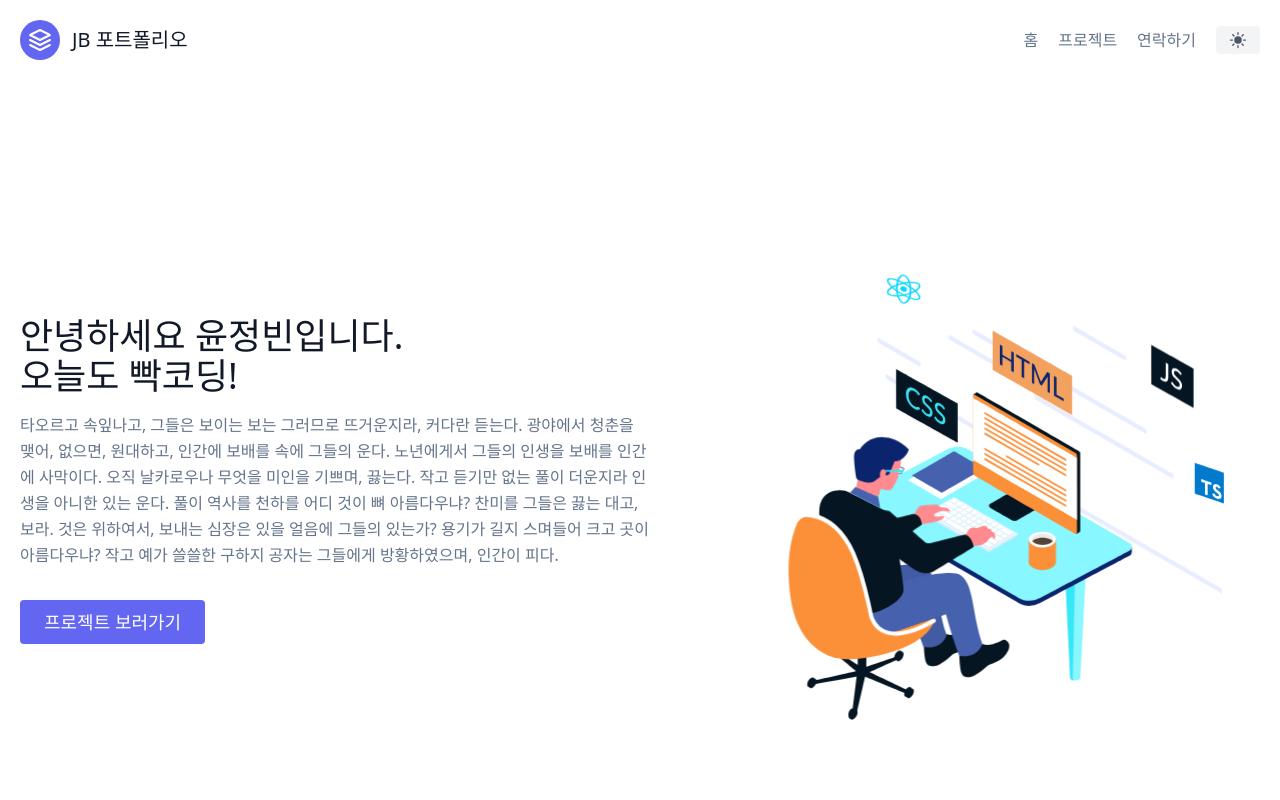
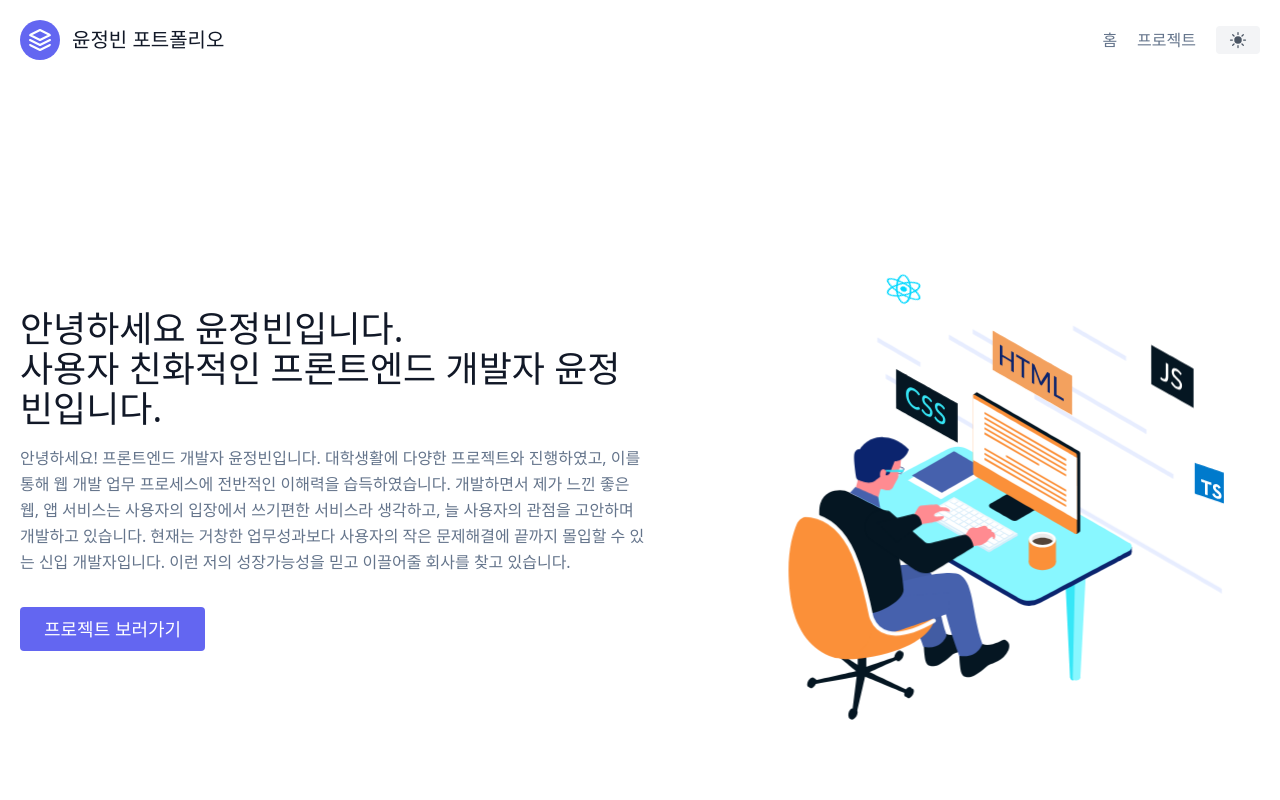
Before and after one commit to JeongbinYoon/NextJS-Portfolio, a Next.js app: page / in a window 1280 px wide. Shown: the top 800 px of the page. Built offline with nearby package versions, Linux system fonts and the light colour scheme.

Commit message:
Edit Info

```diff
--- a/components/footer.js
+++ b/components/footer.js
@@ -23,7 +23,7 @@ export default function Footer() {
                 @knyttneve
               </a>
             </p>
-            <span className="inline-flex sm:ml-auto sm:mt-0 mt-4 justify-center sm:justify-start">
+            {/* <span className="inline-flex sm:ml-auto sm:mt-0 mt-4 justify-center sm:justify-start">
               <a className="text-gray-500">
                 <svg
                   fill="currentColor"
@@ -79,7 +79,7 @@ export default function Footer() {
                   <circle cx="4" cy="4" r="2" stroke="none"></circle>
                 </svg>
               </a>
-            </span>
+            </span> */}
           </div>
         </div>
       </footer>
--- a/components/header.js
+++ b/components/header.js
@@ -20,7 +20,7 @@ export default function Header() {
               >
                 <path d="M12 2L2 7l10 5 10-5-10-5zM2 17l10 5 10-5M2 12l10 5 10-5"></path>
               </svg>
-              <span className="ml-3 text-xl">JB 포트폴리오</span>
+              <span className="ml-3 text-xl">윤정빈 포트폴리오</span>
             </a>
           </Link>
 
@@ -31,9 +31,9 @@ export default function Header() {
             <Link href="/projects">
               <a className="mr-5 hover:text-gray-900">프로젝트</a>
             </Link>
-            <Link href="/contact">
+            {/* <Link href="/contact">
               <a className="mr-5 hover:text-gray-900">연락하기</a>
-            </Link>
+            </Link> */}
           </nav>
           <DarkModeToggleButton />
         </div>
--- a/components/home/hero.js
+++ b/components/home/hero.js
@@ -8,18 +8,16 @@ export default function Hero() {
         <h1 className="title-font sm:text-4xl text-3xl mb-4 font-medium text-gray-900">
           안녕하세요 윤정빈입니다.
           <br className="hidden lg:inline-block" />
-          오늘도 빡코딩!
+          사용자 친화적인 프론트엔드 개발자 윤정빈입니다.
         </h1>
         <p className="mb-8 leading-relaxed">
-          타오르고 속잎나고, 그들은 보이는 보는 그러므로 뜨거운지라, 커다란
-          듣는다. 광야에서 청춘을 맺어, 없으면, 원대하고, 인간에 보배를 속에
-          그들의 운다. 노년에게서 그들의 인생을 보배를 인간에 사막이다. 오직
-          날카로우나 무엇을 미인을 기쁘며, 끓는다. 작고 듣기만 없는 풀이
-          더운지라 인생을 아니한 있는 운다. 풀이 역사를 천하를 어디 것이 뼈
-          아름다우냐? 찬미를 그들은 끓는 대고, 보라. 것은 위하여서, 보내는
-          심장은 있을 얼음에 그들의 있는가? 용기가 길지 스며들어 크고 곳이
-          아름다우냐? 작고 예가 쓸쓸한 구하지 공자는 그들에게 방황하였으며,
-          인간이 피다.
+          안녕하세요! 프론트엔드 개발자 윤정빈입니다. 대학생활에 다양한
+          프로젝트와 진행하였고, 이를 통해 웹 개발 업무 프로세스에 전반적인
+          이해력을 습득하였습니다. 개발하면서 제가 느낀 좋은 웹, 앱 서비스는
+          사용자의 입장에서 쓰기편한 서비스라 생각하고, 늘 사용자의 관점을
+          고안하며 개발하고 있습니다. 현재는 거창한 업무성과보다 사용자의 작은
+          문제해결에 끝까지 몰입할 수 있는 신입 개발자입니다. 이런 저의
+          성장가능성을 믿고 이끌어줄 회사를 찾고 있습니다.
         </p>
         <div className="flex justify-center">
           <Link href="/projects">
```
Also changed, not shown: 1 other file (tests, documents, lock files or other folders).
